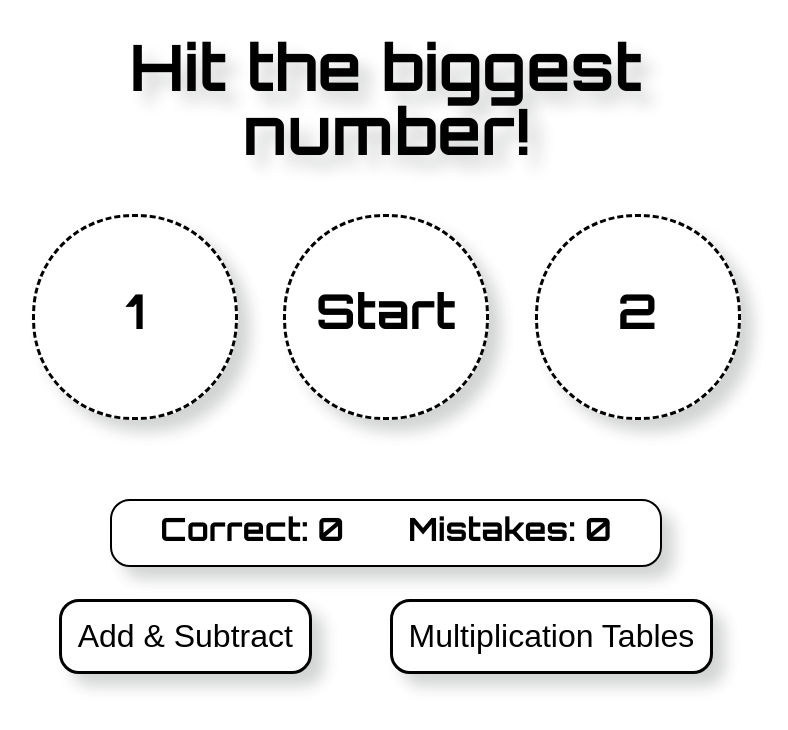
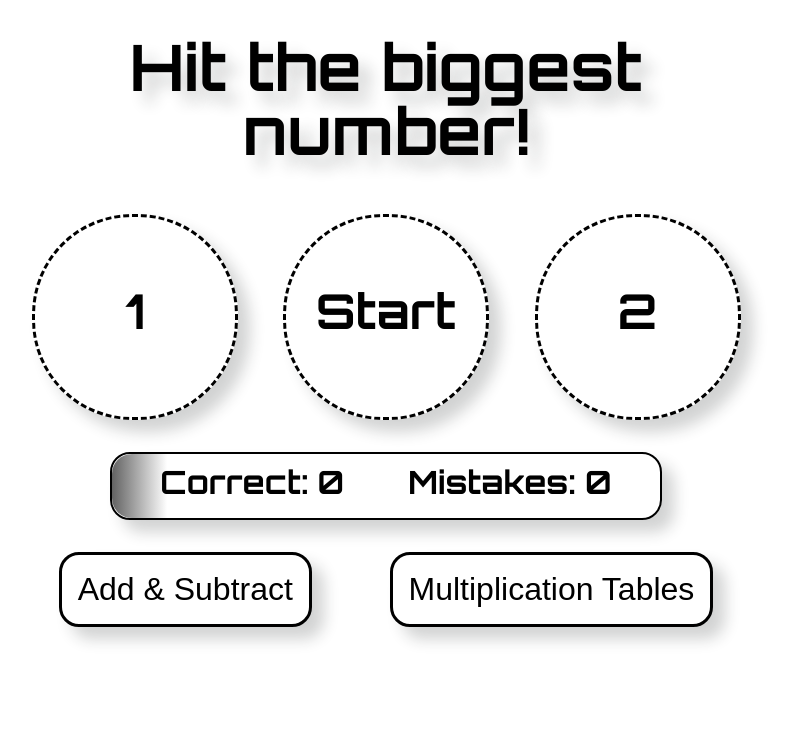
Before and after one commit to Toastgeraet/htbn, a plain HTML site: page index.html in a window 1280 px wide. Shown: the whole page, without its empty margins (254-1042 px from the left). Drawn offline with Linux system fonts and the light colour scheme.

Commit message:
wip moving gradient

```diff
--- a/index.html
+++ b/index.html
@@ -77,6 +77,7 @@
     }
 
     .scoreboard {
+        position: relative;
         box-shadow: var(--shadow-default);
         display: inline-block;
         border: 2px solid;
@@ -86,17 +87,26 @@
     }
 
     .scoreboard span {
+        z-index: 10;
         margin-left: 1em;
         margin-right: 1em;
     }
 
     .timer-bar div {
         /* setup bar base style */
-        border-radius: 5px;
-        height: 15px;
+        border-radius: 20px;
+        position: absolute;
+        top: 0;
+        left: 0;
+        height: 100%;
+        width: 100%;
         background: rgb(131, 58, 180);
-        background: linear-gradient(90deg, rgba(131, 58, 180, 1) 0%, rgba(253, 29, 29, 1) 50%, rgba(252, 176, 69, 1) 100%);
-        transform: scaleX(0);
+        background: linear-gradient(90deg, rgba(131,58,180,0) 30%, rgba(99,99,99,0.5) 40%, rgba(99,99,99,1) 50%, rgba(99,99,99,0.5) 60%, rgba(252,176,69,0) 70%);
+        /* background: linear-gradient(90deg, rgba(131, 58, 180, 1) 0%, rgba(253, 29, 29, 1) 50%, rgba(252, 176, 69, 1) 100%); */
+        transform: scaleX(1);
+        background-position: right 150% bottom 45%;
+        background-size: 50%;
+        background-repeat: no-repeat;
     }
 
     .white {
@@ -114,12 +124,14 @@
 
     @keyframes roundtime {
         from {
-            transform: scaleX(1);
+            /* transform: scaleX(1); */
+            background-position: right 150% bottom 45%;
         }
 
         to {
             /* More performant than animating `width` */
-            transform: scaleX(0);
+            /* transform: scaleX(0); */
+            background-position: right 50% bottom 45%;
         }
     }
 </style>
@@ -132,11 +144,11 @@
             <div class="box flex center" data-number="3">Start</div>
             <div class="box flex center" data-number="2">2</div>
         </div>
-        <div class="timer-bar mb-2" style="--duration: 2;" data-style="smooth">
-            <div></div>
-        </div>
 
         <div class="scoreboard mb-2">
+            <div class="timer-bar" style="--duration: 2;" data-style="smooth">
+                <div></div>
+            </div>
             <div class="flex around">
                 <span id="score-correct">Correct: 0</span>
                 <span id="score-mistakes">Mistakes: 0</span>
```
